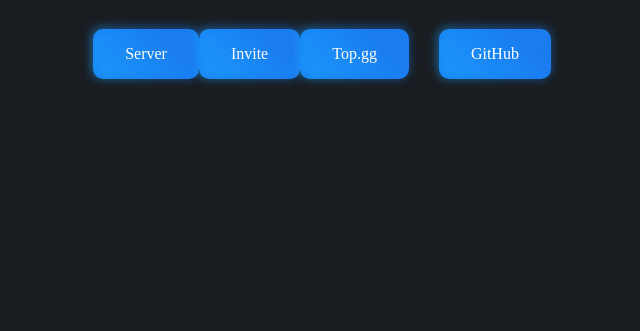
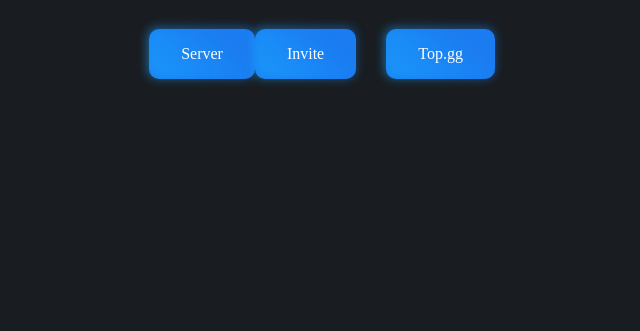
Before and after one commit to Radar-Bot/Radar, a plain HTML site: page index.html in a window 1280 px wide. Shown: the part 469-800 px from the top of the page, without its empty margins (318-958 px from the left). Drawn offline with nearby package versions, Linux system fonts and the light colour scheme; a web font is replaced by a local one.

Commit message:
Update index.html

```diff
--- a/index.html
+++ b/index.html
@@ -103,7 +103,7 @@ e.preventDefault();
         <button class="glow-on-hover"><a href="https://dsc.gg/radardc">Server</a></button>
         <button class="glow-on-hover"><a href="https://dsc.gg/radar">Invite</a></button>
         <button class="glow-on-hover"><a href="https://top.gg/bot/787438051479388170">Top.gg</a></button>
-        <button class="glow-on-hover"><a href="https://github.com/Radar-Bot">GitHub</a></button>
+
     </div>
 </body>
 </html>
```
